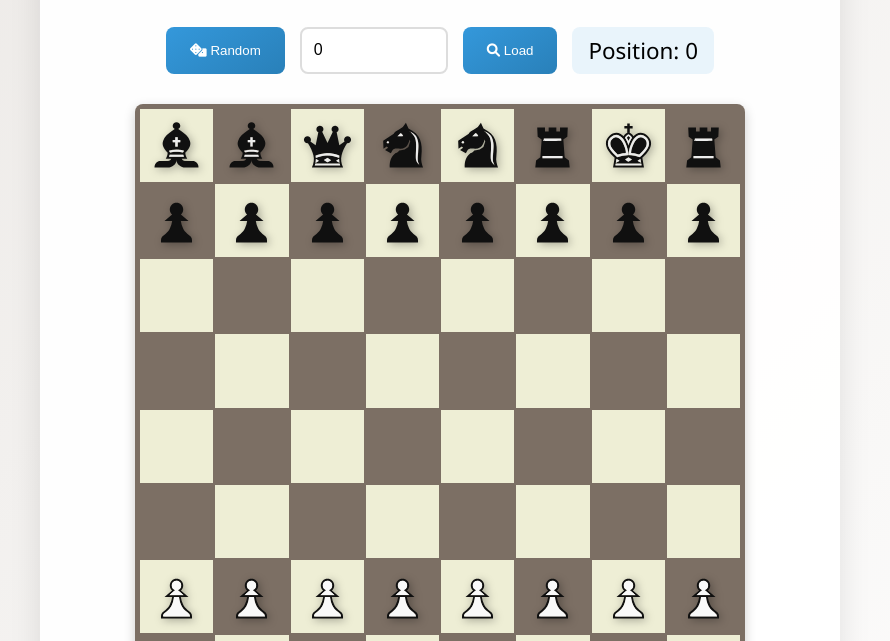
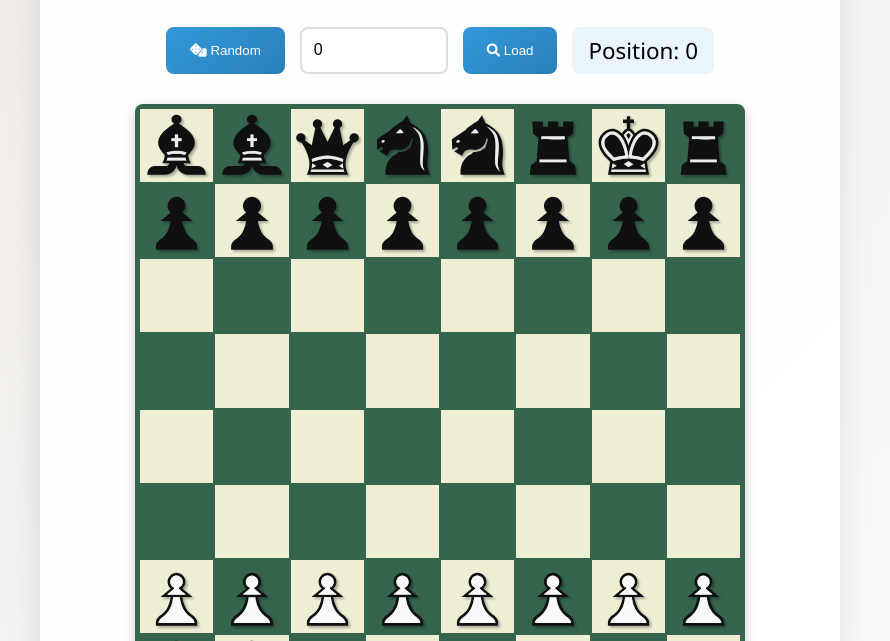
Before and after one commit to Farley-GPT/Chess960-Generator, a plain HTML site: page index.html in a window 1280 px wide. Shown: the part 125-766 px from the top of the page, without its empty margins (200-1090 px from the left). Drawn offline with Linux system fonts and the light colour scheme.

Commit message:
Update index.html

```diff
--- a/index.html
+++ b/index.html
@@ -6,12 +6,14 @@
     <title>Chess960 Position Generator</title>
     <link rel="stylesheet" href="https://cdnjs.cloudflare.com/ajax/libs/font-awesome/6.0.0/css/all.min.css">
     <style>
-        :root {
-            --primary-color: #2c3e50;
-            --secondary-color: #3498db;
-            --light-color: #f8f9fa;
-            --dark-color: #7c6f64; /* Nice brown */
-        }
+  :root {
+    --primary-color: #2c3e50;
+    --secondary-color: #3498db;
+    --light-color: #f8f9fa;
+    --dark-color: #35654d; /* Dark green */
+    --light-square-color: #eeeed5; /*keep your current off-white*/
+    /*--dark-color: #7c6f64;  Nice brown - comment or remove this line*/
+}
 
         body {
             font-family: 'Segoe UI', Tahoma, Geneva, Verdana, sans-serif;
@@ -70,10 +72,10 @@
         .black { background-color: var(--dark-color); }
 
         .piece {
-            width: 75%; /* Responsive size */
-            height: 75%;
+            width: 100%; /* Responsive size */
+            height: 100%;
             transition: transform 0.2s; /* Smooth piece movement */
-            filter: drop-shadow(2px 2px 4px rgba(0, 0, 0, 0.3)); /* Piece shadow */
+            filter: drop-shadow(2px 2px 1px rgba(0, 0, 0, 0.3)); /* Piece shadow */
         }
 
         .piece-rotated {
```
